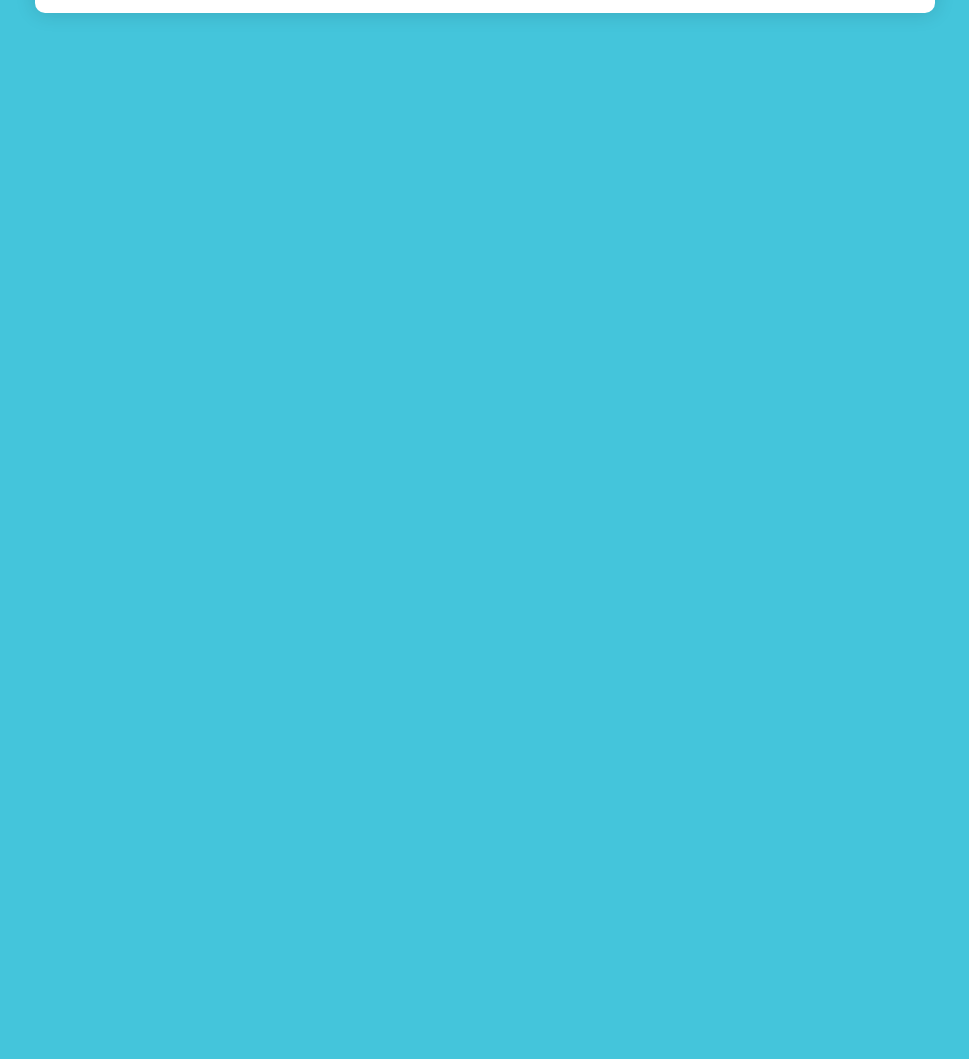
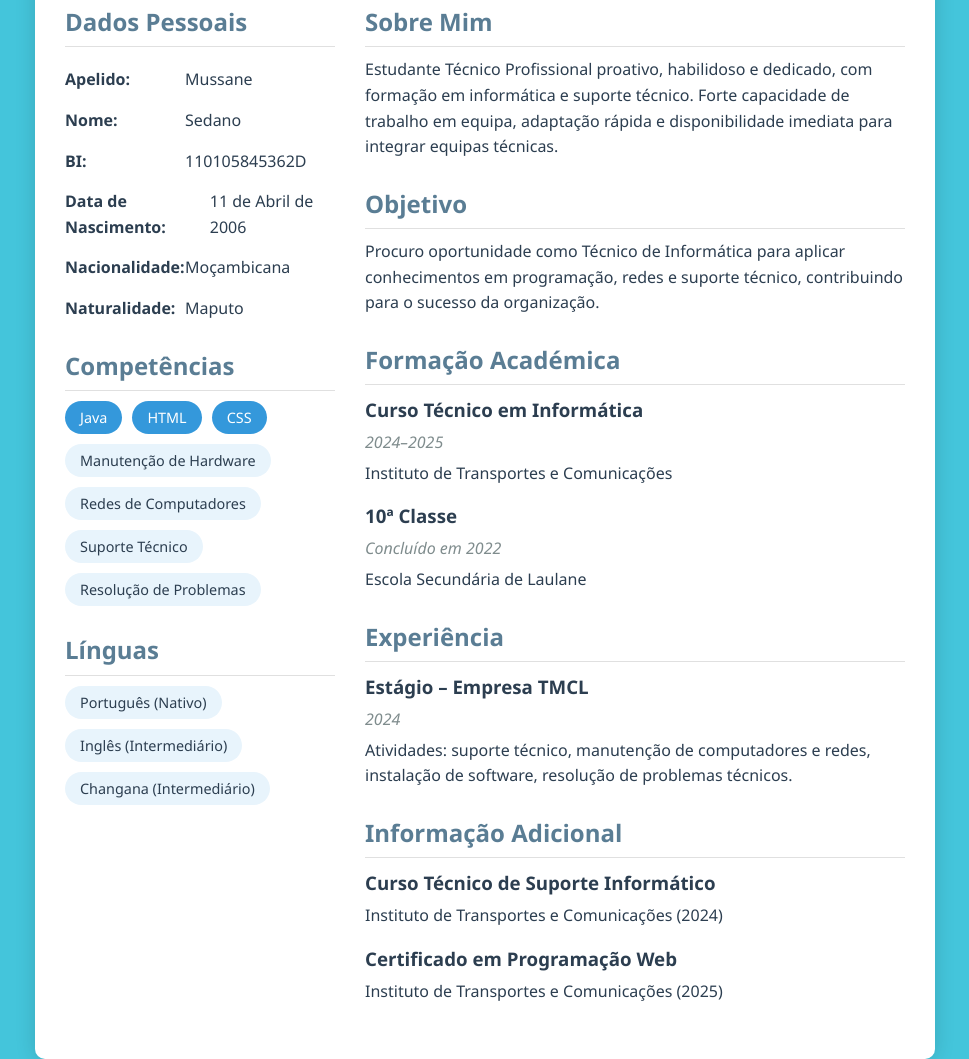
Before and after one commit to sedanomussane1-commits/Sedmussane01, a plain HTML site: page CV Mussane 01.html in a window 1280 px wide. Shown: the part 339-1398 px from the top of the page, without its empty margins (155-1124 px from the left). Before the commit the page ends 800 px from the top, so only its background shows below. Drawn offline with Linux system fonts and the light colour scheme.

Commit message:
Update CV Mussane 01.html

```diff
--- a/CV Mussane 01.html
+++ b/CV Mussane 01.html
@@ -341,6 +341,109 @@
             </div>
         </div>
 
+        <div class="content-columns">
+            <div class="left-column">
+                <section class="section" id="dados">
+                    <h2>Dados Pessoais</h2>
+                    <div class="personal-info">
+                        <div class="info-item">
+                            <span class="info-label">Apelido:</span>
+                            <span>Mussane</span>
+                        </div>
+                        <div class="info-item">
+                            <span class="info-label">Nome:</span>
+                            <span>Sedano</span>
+                        </div>
+                        <div class="info-item">
+                            <span class="info-label">BI:</span>
+                            <span>110105845362D</span>
+                        </div>
+                        <div class="info-item">
+                            <span class="info-label">Data de Nascimento:</span>
+                            <span>11 de Abril de 2006</span>
+                        </div>
+                        <div class="info-item">
+                            <span class="info-label">Nacionalidade:</span>
+                            <span>Moçambicana</span>
+                        </div>
+                        <div class="info-item">
+                            <span class="info-label">Naturalidade:</span>
+                            <span>Maputo</span>
+                        </div>
+                    </div>
+                </section>
+
+                <section class="section" id="competencias">
+                    <h2>Competências</h2>
+                    <div class="skills">
+                        <span class="skill main-skill">Java</span>
+                        <span class="skill main-skill">HTML</span>
+                        <span class="skill main-skill">CSS</span>
+                        <span class="skill">Manutenção de Hardware</span>
+                        <span class="skill">Redes de Computadores</span>
+                        <span class="skill">Suporte Técnico</span>
+                        <span class="skill">Resolução de Problemas</span>
+                    </div>
+                </section>
+
+                <section class="section" id="linguas">
+                    <h2>Línguas</h2>
+                    <div class="skills">
+                        <span class="skill">Português (Nativo)</span>
+                        <span class="skill">Inglês (Intermediário)</span>
+                        <span class="skill">Changana (Intermediário)</span>
+                    </div>
+                </section>
+            </div>
+
+            <div class="right-column">
+                <section class="section" id="sobre">
+                    <h2>Sobre Mim</h2>
+                    <p>Estudante Técnico Profissional proativo, habilidoso e dedicado, com formação em informática e suporte técnico. Forte capacidade de trabalho em equipa, adaptação rápida e disponibilidade imediata para integrar equipas técnicas.</p>
+                </section>
+
+                <section class="section" id="objetivo">
+                    <h2>Objetivo</h2>
+                    <p>Procuro oportunidade como Técnico de Informática para aplicar conhecimentos em programação, redes e suporte técnico, contribuindo para o sucesso da organização.</p>
+                </section>
+
+                <section class="section" id="formacao">
+                    <h2>Formação Académica</h2>
+                    <div class="education-item">
+                        <h3>Curso Técnico em Informática</h3>
+                        <p class="date">2024–2025</p>
+                        <p>Instituto de Transportes e Comunicações</p>
+                    </div>
+                    <div class="education-item">
+                        <h3>10ª Classe</h3>
+                        <p class="date">Concluído em 2022</p>
+                        <p>Escola Secundária de Laulane</p>
+                    </div>
+                </section>
+
+                <section class="section" id="experiencia">
+                    <h2>Experiência</h2>
+                    <div class="experience-item">
+                        <h3>Estágio – Empresa TMCL</h3>
+                        <p class="date">2024</p>
+                        <p>Atividades: suporte técnico, manutenção de computadores e redes, instalação de software, resolução de problemas técnicos.</p>
+                    </div>
+                </section>
+
+                <section class="section">
+                    <h2>Informação Adicional</h2>
+                    <div class="certificate-item">
+                        <h3>Curso Técnico de Suporte Informático</h3>
+                        <p>Instituto de Transportes e Comunicações (2024)</p>
+                    </div>
+                    <div class="certificate-item">
+                        <h3>Certificado em Programação Web</h3>
+                        <p>Instituto de Transportes e Comunicações (2025)</p>
+                    </div>
+                </section>
+            </div>
+        </div>
+    </div>
 
     <script>
         // JavaScript para funcionalidade do menu
@@ -397,5 +500,4 @@
         });
     </script>
 </body>
-
 </html>
```
